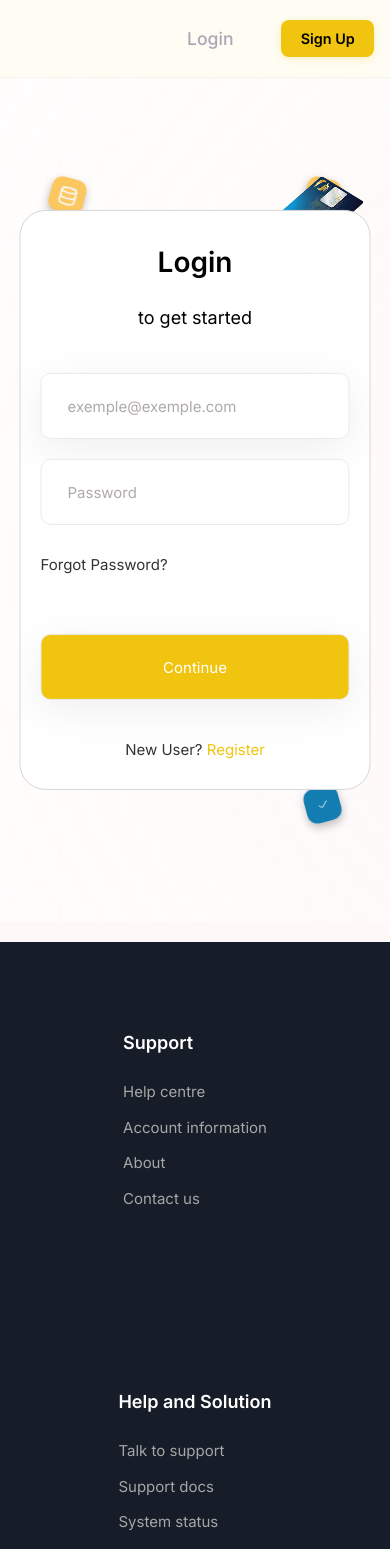
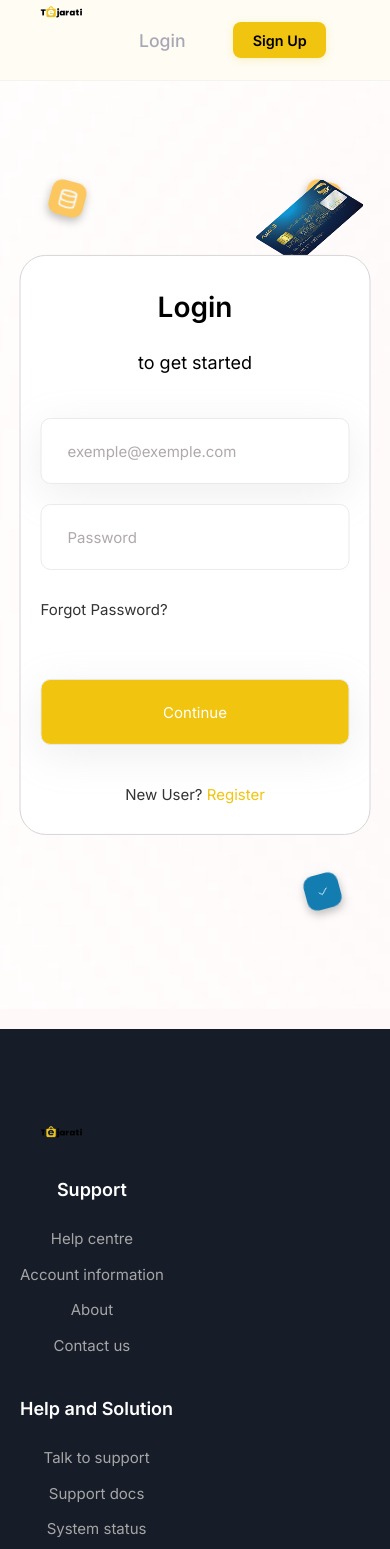
Before and after one commit to Tijarati-nsc-hackathon/front, a React (Vite) app: page /login in a window 390 px wide. Shown: the top 1549 px of the page. Built offline with nearby package versions, Linux system fonts and the light colour scheme; no server answers.

Commit message:
final modifications

```diff
--- a/src/Components/Footer/Footer.tsx
+++ b/src/Components/Footer/Footer.tsx
@@ -1,10 +1,16 @@
 import React from "react";
 import "./footer.css";
+import logo from '../assets/logos/logo.png'
 
 const Footer = () => (
   <footer className="footer">
     {/* 1280-px wide centred container */}
     <div className="footer-inner">
+      {/* Logo Section */}
+      <div className="footer-logo">
+        <img src={logo} alt="Logo" className="footer-logo-image" />
+      </div>
+
       <div className="footer-column">
         <h4>Support</h4>
         <ul>
--- a/src/Components/Footer/footer.css
+++ b/src/Components/Footer/footer.css
@@ -11,11 +11,34 @@
   max-width: 1280px;
   margin: 0 auto;
   display: flex;
-  justify-content: center;       /* CENTER the columns */
-  gap: 180px;
+  justify-content: space-between;    /* Changed from center to space-between */
+  align-items: flex-start;          /* Align items to top */
+  gap: 60px;                        /* Reduced gap since we have logo now */
   flex-wrap: wrap;
   padding: 0 40px;
-  text-align: left;              /* keep text aligned left inside each column */
+  text-align: left;
+}
+
+/* Logo Section */
+.footer-logo {
+  display: flex;
+  align-items: flex-start;
+  flex-shrink: 0;
+}
+
+.footer-logo-image {
+  height: 150px;
+  width: auto;
+  position: absolute;
+  cursor: pointer;
+  transition: all 0.3s ease;
+  filter: brightness(1);
+    left: 20px;
+        /* Ensures logo is visible on dark background */
+}
+
+.footer-logo-image:hover {
+  opacity: 0.8;
 }
 
 .footer-column h4 {
@@ -46,3 +69,31 @@
 .footer-column li:hover {
   color: #F1C40F;
 }
+
+/* Responsive Design */
+@media (max-width: 768px) {
+  .footer-inner {
+    flex-direction: column;
+    gap: 40px;
+    text-align: center;
+  }
+
+  .footer-logo {
+    justify-content: center;
+    margin-bottom: 20px;
+  }
+
+  .footer-logo-image {
+    height: 50px;
+  }
+}
+
+@media (max-width: 480px) {
+  .footer-inner {
+    padding: 0 20px;
+  }
+
+  .footer-logo-image {
+    height: 45px;
+  }
+}
--- a/src/Container/Navbar.css
+++ b/src/Container/Navbar.css
@@ -14,17 +14,44 @@
   max-width: 1400px;
   margin: 0 auto;
   display: flex;
-  justify-content: flex-end;
+  justify-content: space-between;
   align-items: center;
-  padding: 1.2rem 3rem;
+  padding: 1rem 0;
   font-family: "Inter", -apple-system, BlinkMacSystemFont, sans-serif;
-  gap: 12rem;
+  min-height: 80px;
+}
+
+/* Logo Section */
+.navbar-logo {
+  display: flex;
+  align-items: center;
+  flex-shrink: 0;
+  padding-left: 3rem;
+}
+
+.logo-image {
+  position: absolute;
+  height: 150px;
+  width: auto;
+  cursor: pointer;
+  transition: all 0.3s ease;
+  top: -1px;
+  left: 20px;
+}
+
+.logo-image:hover {
+  opacity: 0.8;
 }
 
 .navbar-links {
   display: flex;
   gap: 3rem;
   align-items: center;
+  justify-content: center;
+  flex-grow: 1;
+  position: absolute;
+  left: 50%;
+  transform: translateX(-50%);
 }
 
 .navbar-link {
@@ -53,6 +80,8 @@
   display: flex;
   gap: 1.5rem;
   align-items: center;
+  flex-shrink: 0;
+  padding-right: 3rem;
 }
 
 .navbar-login {
@@ -111,6 +140,10 @@
     padding: 0.6rem 1.2rem;
     font-size: 0.9rem;
   }
+
+  .logo-image {
+    height: 50px;
+  }
 }
 
 @media (max-width: 640px) {
@@ -119,6 +152,10 @@
   }
 
   .navbar-container {
-    justify-content: flex-end;
+    justify-content: space-between;
+  }
+
+  .logo-image {
+    height: 45px;
   }
 }
--- a/src/Container/Navbar.tsx
+++ b/src/Container/Navbar.tsx
@@ -2,6 +2,7 @@ import React from 'react';
 import './Navbar.css';
 import { useScroll } from '../Context/ScrollContext.tsx';
 import { Link } from 'react-router-dom'; // Keep Link for Login/Signup
+import logo from '../Components/assets/logos/logo.png'
 
 const Navbar: React.FC = () => {
   const { scrollTo } = useScroll();
@@ -9,6 +10,11 @@ const Navbar: React.FC = () => {
   return (
     <nav className="navbar">
       <div className="navbar-container">
+        {/* Logo Section */}
+        <div className="navbar-logo">
+          <img src={logo} alt="Logo" className="logo-image" />
+        </div>
+
         <div className="navbar-links">
           <button onClick={() => scrollTo('home')} className="navbar-link">Home</button>
           <button onClick={() => scrollTo('support')} className="navbar-link">Support</button>
--- a/src/Pages/CSS/Dashboard.css
+++ b/src/Pages/CSS/Dashboard.css
@@ -57,7 +57,7 @@
 }
 
 .search-icon {
-    font-size: 1.1rem;
+    font-size: 1.5rem;
     color: #6c757d; /* Gray icon color */
     margin-right: 0.5rem;
 }
@@ -210,3 +210,77 @@
 .market-selector-button:hover {
   box-shadow: 0 4px 6px rgba(0, 0, 0, 0.1);
 }
+.notification-popup-overlay {
+  position: fixed;
+  top: 70px; /* below header */
+  right: 20px;
+  width: 360px;
+  background: white;
+  border-radius: 12px;
+  box-shadow: 0 10px 30px rgba(0, 0, 0, 0.15);
+  z-index: 1500;
+  animation: slideIn 0.25s ease-out;
+  border: 1px solid #e5e7eb;
+}
+
+.notification-popup-content {
+  padding: 1.5rem;
+  display: flex;
+  flex-direction: column;
+  gap: 1rem;
+}
+
+.notification-popup-header {
+  display: flex;
+  justify-content: space-between;
+  align-items: center;
+  border-bottom: 1px solid #f3f4f6;
+  padding-bottom: 0.5rem;
+}
+
+.notification-popup-header h3 {
+  font-size: 1rem;
+  font-weight: 600;
+  margin: 0;
+  color: #1f2937;
+}
+
+.notification-popup-close {
+  background: none;
+  border: none;
+  font-size: 1.4rem;
+  color: #9ca3af;
+  cursor: pointer;
+  transition: color 0.2s;
+}
+.notification-popup-close:hover {
+  color: #111827;
+}
+
+.notification-popup-body p {
+  margin: 0;
+  font-size: 0.88rem;
+  color: #374151;
+  background-color: #f9fafb;
+  padding: 0.7rem 1rem;
+  border-left: 4px solid #fbbf24;
+  border-radius: 8px;
+  transition: background 0.2s;
+}
+.notification-popup-body p:hover {
+  background-color: #fefce8;
+}
+
+@keyframes slideIn {
+  from {
+    opacity: 0;
+    transform: translateY(-10px);
+  }
+  to {
+    opacity: 1;
+    transform: translateY(0);
+  }
+}
+.icon-button {
+  font-size: 24px !important;
+}
--- a/src/Pages/CSS/signup.css
+++ b/src/Pages/CSS/signup.css
@@ -2,7 +2,7 @@
 .login-page {
   position: relative;
   width: 100%;
-  height: 100vh;
+  height: 110vh;
   background: #FFFFFF;
   overflow-y: hidden;
 }
@@ -24,7 +24,7 @@
 .login-card {
   position: absolute;
   width: 538px;
-  min-height: 604.71px; /* Changed from fixed height to min-height */
+  /* min-height: 5000vh; */
   height: auto; /* Allow height to grow */
   left: 50%;
   top: 50%;
@@ -35,8 +35,7 @@
   box-sizing: border-box;
   padding: 40px;
   z-index: 10;
-  max-height: 90vh; /* Prevent card from being too tall */
-  overflow-y: auto; /* Add scroll if needed */
+  overflow-y: hidden; /* Add scroll if needed */
 }
 
 .login-card h2 {
```
Also changed, not shown: src/Pages/Dashboard.tsx (+59 -107 lines), src/Components/assets/logos/logo.png (added), src/assets/logos/logo.png (added).
